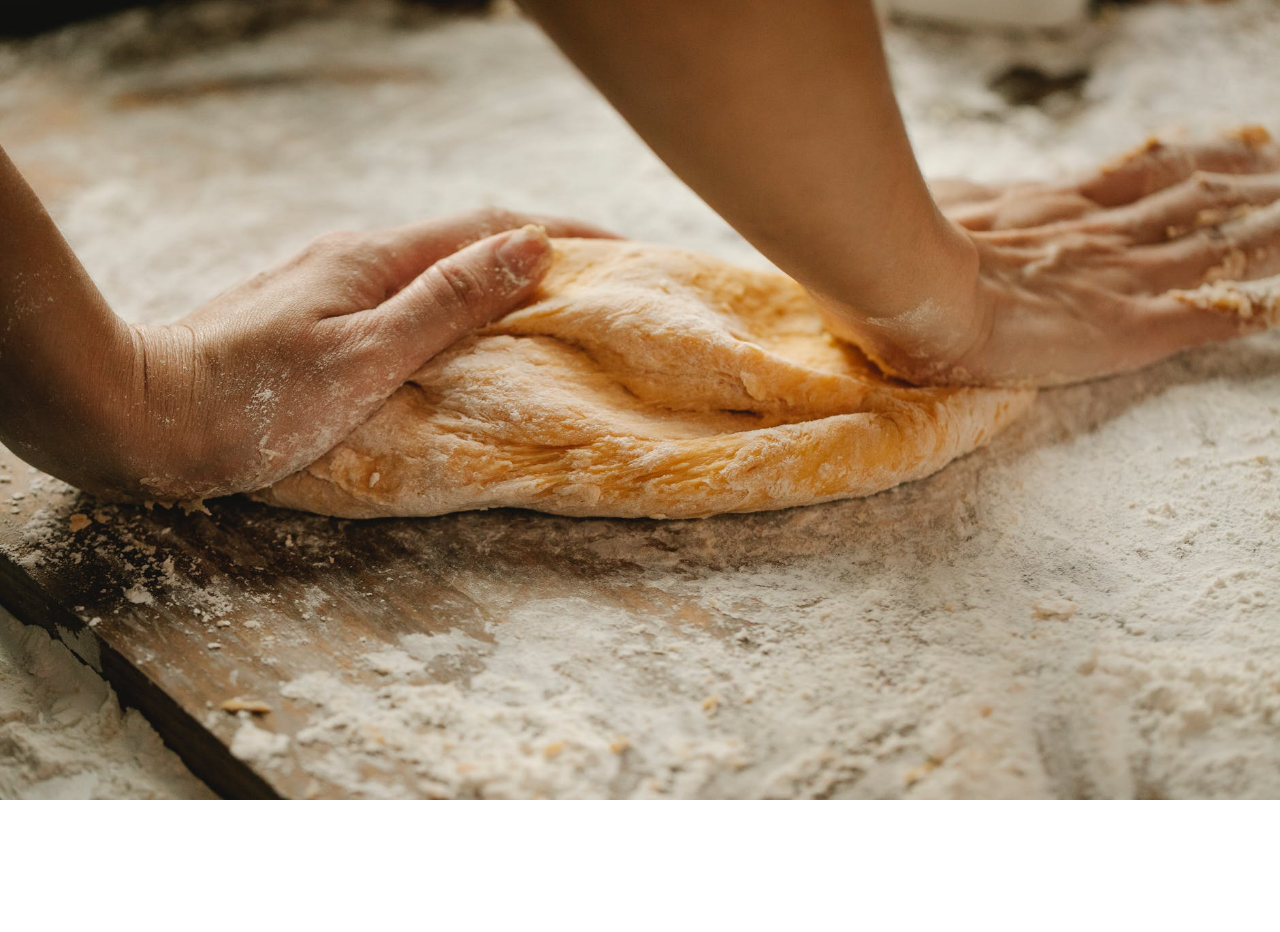
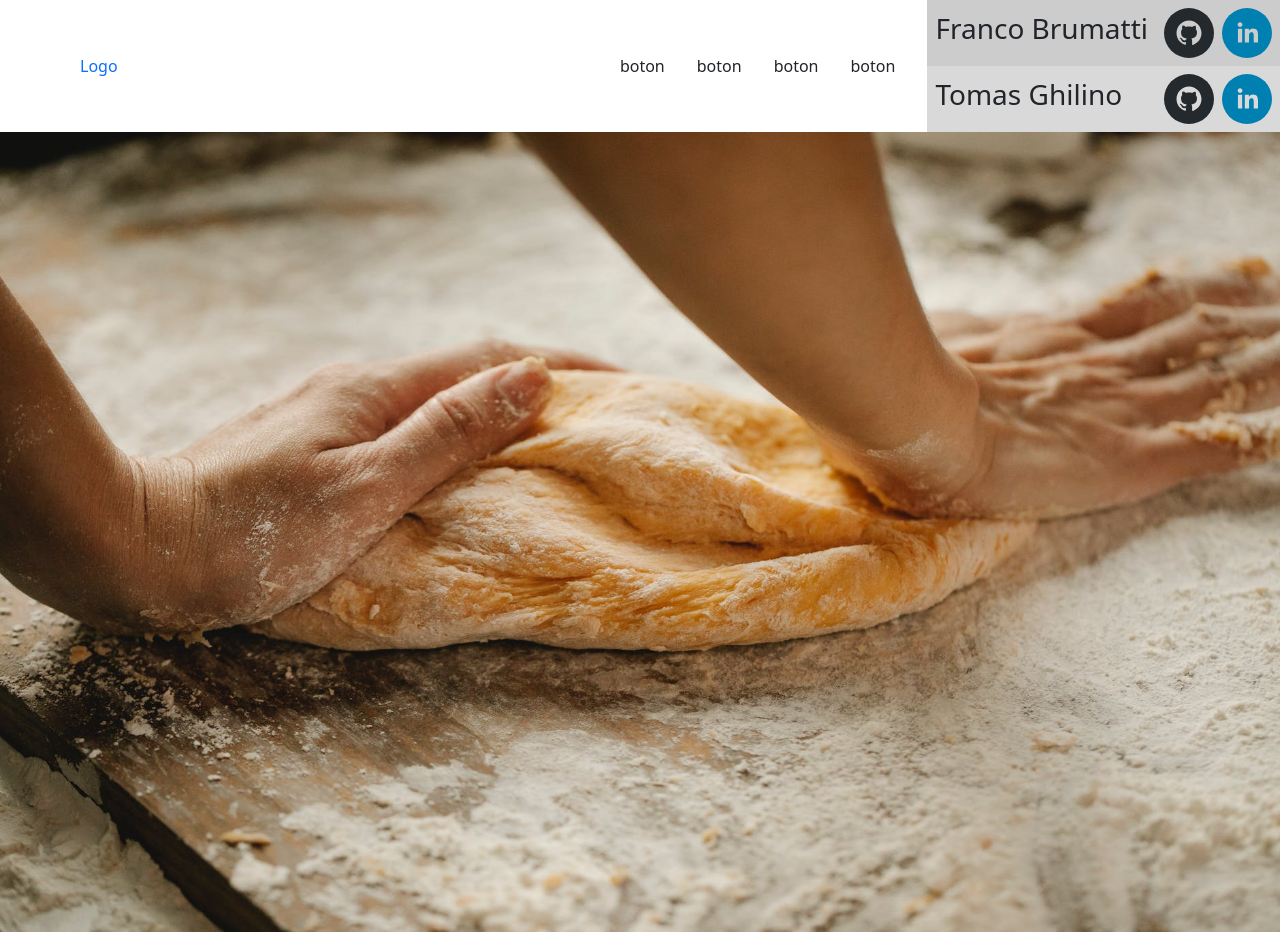
Before and after one commit to tomasghilino/panaderia, a React (Create React App) app: page / in a window 1280 px wide. Before the commit the page ends 800 px from the top, so only its background shows below. Built offline with nearby package versions, Linux system fonts and the light colour scheme.

Commit message:
redes sociales de la navbar

```diff
--- a/package.json
+++ b/package.json
@@ -11,6 +11,7 @@
     "react": "^17.0.2",
     "react-dom": "^17.0.2",
     "react-scripts": "5.0.0",
+    "react-social-icons": "^5.7.0",
     "web-vitals": "^2.1.3"
   },
   "scripts": {
--- a/src/components/Inicio.jsx
+++ b/src/components/Inicio.jsx
@@ -1,5 +1,7 @@
 import React from 'react';
 import styled from '@emotion/styled';
+
+import Navbar from './Navbar';
 const Inicio = () => {
   const ImagenFondo = styled.img`
     width: 100%;
@@ -7,6 +9,7 @@ const Inicio = () => {
   `;
   return (
     <div>
+      <Navbar />
       <ImagenFondo src="media/inicioFondo.jpeg" alt="panaderia fondo" />
     </div>
   );
--- a/src/components/Navbar.jsx
+++ b/src/components/Navbar.jsx
@@ -1,25 +1,82 @@
 import React from 'react';
 import styled from '@emotion/styled';
+import { SocialIcon } from 'react-social-icons';
 
 const Navbar = () => {
 
     const Nav = styled.nav`
         z-index: 1;
         display: flex;
-        justify-content: space-around;
-        background-color: rgba(255, 255, 255, 0);
+        justify-content: space-between;
+        align-items: center;
+        min-height: 6rem;
+        background-color: transparent;
+    `;
+
+    const Botones = styled.div`
+        display: flex;
+        text-decoration: none;
+        gap: 2rem;
+        margin-right: 2rem;
+        background-color: transparent;
+    `;
+
+    const Logo = styled.a`
+        text-decoration: none;
+        margin-left: 5rem;
+    `;
+
+    const Redes = styled.div`
+        display: flex;
+        flex-direction: column;
+    `;
+
+    const RedesFranco = styled.div`
+        display: flex;
+        justify-content: space-between;
+        background-color: rgba(0, 0, 0, 0.2);
+        padding: .5rem;
+        gap: .5rem;
+        align-items: center;
+    `;
+
+    const RedesTomi = styled.div`
+        display: flex;
+        justify-content: space-between;
+        background-color: rgba(0, 0, 0, 0.15);
+        padding: .5rem;
+        gap: .5rem;
+        align-items: center;
     `;
 
     return (
         <Nav>
-            <div>
+            <Logo>
                 Logo
-            </div>
-            <div>
-                <h1>boton</h1>
-                <h1>boton</h1>
-                <h1>boton</h1>
-                <h1>boton</h1>
+            </Logo>
+            <div className='d-flex align-items-center'>
+                <Botones>
+                    <a>boton</a>
+                    <a>boton</a>
+                    <a>boton</a>
+                    <a>boton</a>
+                </Botones>
+                <Redes>
+                    <RedesFranco>
+                        <h3>Franco Brumatti</h3>
+                        <div className='justify-content-between'>
+                            <SocialIcon className='mx-2' url="https://github.com/FrancoBrumatti" network="github" />
+                            <SocialIcon url="https://www.linkedin.com/in/franco-brumatti/" network="linkedin" />
+                        </div>
+                    </RedesFranco>
+                    <RedesTomi>
+                        <h3>Tomas Ghilino</h3>
+                        <div className='justify-content-between'>
+                            <SocialIcon className='mx-2' url="https://github.com/FrancoBrumatti" network="github" />
+                            <SocialIcon url="https://www.linkedin.com/in/franco-brumatti/" network="linkedin" />
+                        </div>
+                    </RedesTomi>
+                </Redes>
             </div>
         </Nav>
     );
```
Also changed, not shown: 1 other file (tests, documents, lock files or other folders).
